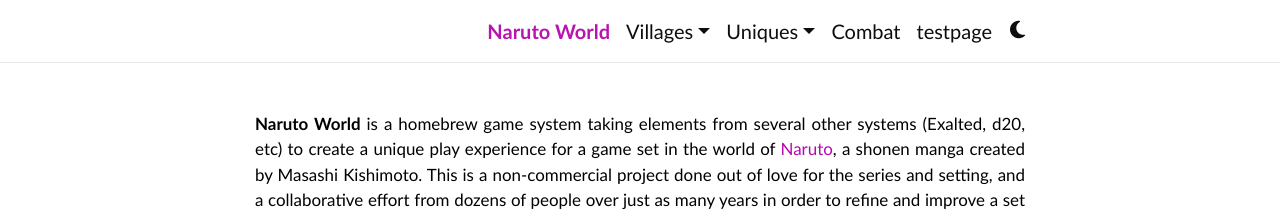
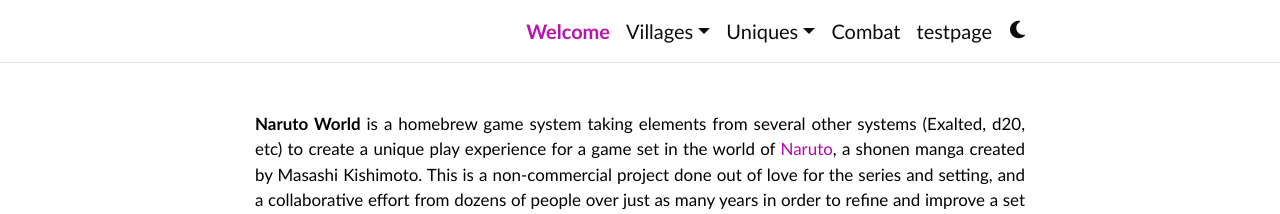
Before and after one commit to Anchorsify/Anchorsify.github.io, a Jekyll site: the page built from _pages/welcome.md, in a window 1280 px wide. Shown: the top 214 px of the page. Built offline with Jekyll 4.4.1, drawn with Linux system fonts in a browser that asks for light colours; some web fonts are replaced; comment, search, counter and statistics services are not loaded; a style sheet for code colours, icons or effects is not loaded.

Commit message:
Update welcome.md

```diff
--- a/_pages/welcome.md
+++ b/_pages/welcome.md
@@ -1,6 +1,6 @@
 ---
 layout: about
-title: Naruto World
+title: Welcome
 permalink: /
 
 news: true # includes a list of news items
```
